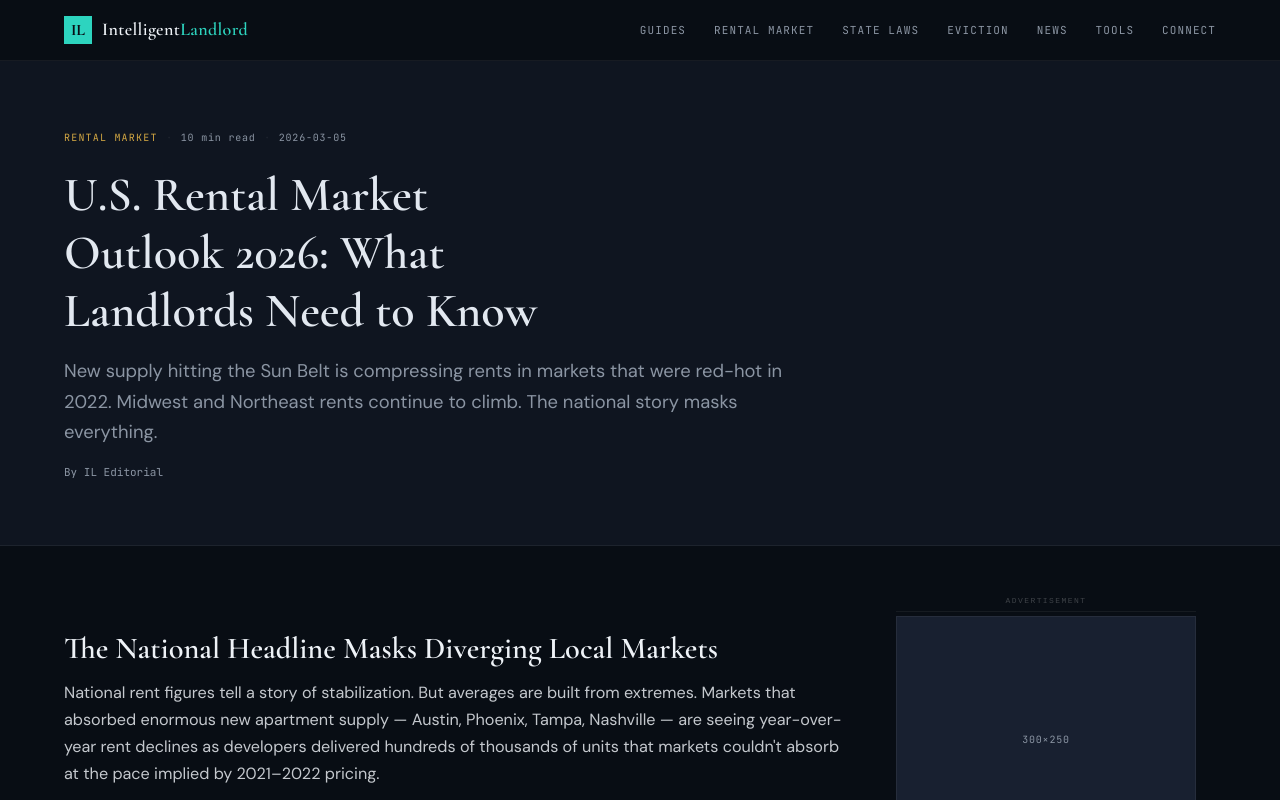
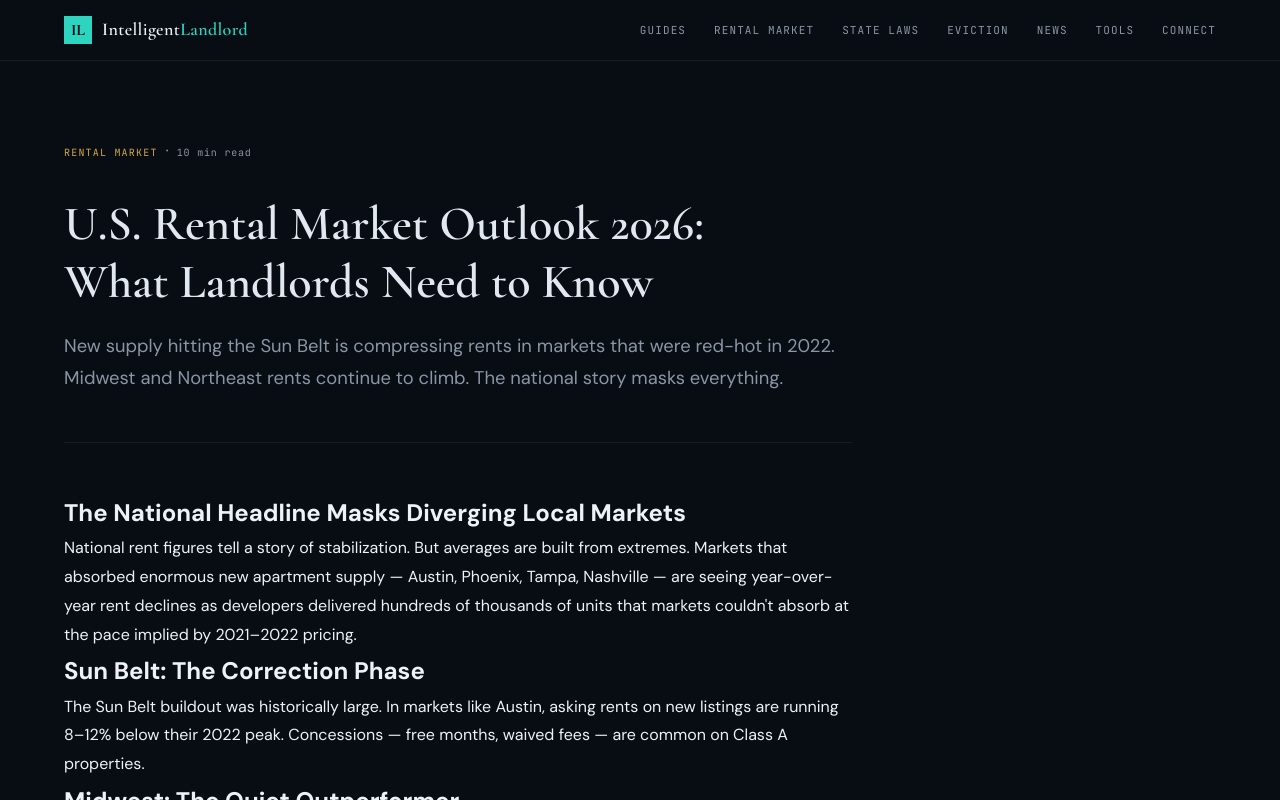
Before and after one commit to LHBUSA/intelligent-landlord-release, a Next.js app: page /market/rental-market-outlook-2026 in a window 1280 px wide. Shown: the top 800 px of the page. Built offline with nearby package versions, Linux system fonts and the light colour scheme.

Commit message:
feat: article slug pages for all categories

```diff
--- a/app/market/[slug]/page.tsx
+++ b/app/market/[slug]/page.tsx
@@ -1,24 +1,17 @@
-import type { Metadata } from 'next'
 import { notFound } from 'next/navigation'
-import { getArticle, getSlugsForCategory } from '@/lib/articles'
-import { ArticleLayout } from '@/components/ArticleLayout'
+import { getArticle, getSlugsFormarket } from '@/lib/articles'
+import { ArticlePage } from '@/components/ArticlePage'
+import type { Articlemarket } from '@/lib/articles'
 
-type Props = { params: Promise<{ slug: string }> }
+const CAT = 'market' as Articlemarket
 
 export async function generateStaticParams() {
-  return getSlugsForCategory('market').map(slug => ({ slug }))
+  return getSlugsFormarket(CAT).map(slug => ({ slug }))
 }
 
-export async function generateMetadata({ params }: Props): Promise<Metadata> {
+export default async function Page({ params }: { params: Promise<{ slug: string }> }) {
   const { slug } = await params
-  const article = getArticle('market', slug)
-  if (!article) return {}
-  return { title: article.seoTitle || article.title, description: article.seoDescription || article.excerpt }
+  const article = getArticle(CAT, slug)
+  if (!article) notFound()
+  return <ArticlePage article={article} />
 }
-
-export default async function ArticlePage({ params }: Props) {
-  const { slug } = await params
-  const article = getArticle('market', slug)
-  if (!article) notFound()
-  return <ArticleLayout article={article} />
-}
--- /dev/null
+++ b/components/ArticlePage.tsx
@@ -0,0 +1,31 @@
+import Link from 'next/link'
+import type { Article } from '@/lib/articles'
+
+export function ArticlePage({ article: a }: { article: Article }) {
+  const color = a.category === 'market' ? 'var(--gold)' : a.category === 'legal' ? 'var(--blue)' : 'var(--teal)'
+  return (
+    <div style={{ maxWidth: 'var(--max-w)', margin: '0 auto', padding: 'clamp(40px,6vw,80px) var(--page-pad)' }}>
+      <div style={{ marginBottom: 32 }}>
+        <Link href={`/${a.category}`} style={{ fontFamily: "'JetBrains Mono', monospace", fontSize: 10, color, letterSpacing: '0.12em', textTransform: 'uppercase' }}>{a.categoryLabel}</Link>
+        <span style={{ color: 'var(--muted)', margin: '0 8px' }}>·</span>
+        <span style={{ fontFamily: "'JetBrains Mono', monospace", fontSize: 10, color: 'var(--muted)', letterSpacing: '0.08em' }}>{a.readTime} read</span>
+      </div>
+      <h1 style={{ fontFamily: "'Cormorant Garamond', Georgia, serif", fontSize: 'clamp(1.8rem, 4vw, 3rem)', fontWeight: 600, lineHeight: 1.2, maxWidth: '30ch', marginBottom: 20 }}>{a.title}</h1>
+      <p style={{ fontSize: 'clamp(1rem, 2vw, 1.15rem)', color: 'var(--muted)', maxWidth: '62ch', lineHeight: 1.7, marginBottom: 48 }}>{a.excerpt}</p>
+      <div style={{ borderTop: '1px solid var(--border2)', paddingTop: 48, maxWidth: '72ch' }}>
+        <div style={{ color: 'var(--text)', lineHeight: 1.8, fontSize: 16 }} dangerouslySetInnerHTML={{ __html: a.body }} />
+      </div>
+      {a.faqs && a.faqs.length > 0 && (
+        <div style={{ marginTop: 64, maxWidth: '72ch' }}>
+          <h2 style={{ fontFamily: "'Cormorant Garamond', Georgia, serif", fontSize: 'clamp(1.4rem, 3vw, 2rem)', fontWeight: 600, marginBottom: 24 }}>Frequently Asked Questions</h2>
+          {a.faqs.map((faq, i) => (
+            <div key={i} style={{ marginBottom: 24, paddingBottom: 24, borderBottom: '1px solid var(--border2)' }}>
+              <div style={{ fontWeight: 600, marginBottom: 8, color }}>{faq.q}</div>
+              <div style={{ color: 'var(--muted)', lineHeight: 1.7 }}>{faq.a}</div>
+            </div>
+          ))}
+        </div>
+      )}
+    </div>
+  )
+}
```
Also changed, not shown: app/legal/[slug]/page.tsx (+9 -16 lines), app/news/[slug]/page.tsx (added, +17 -0 lines).
